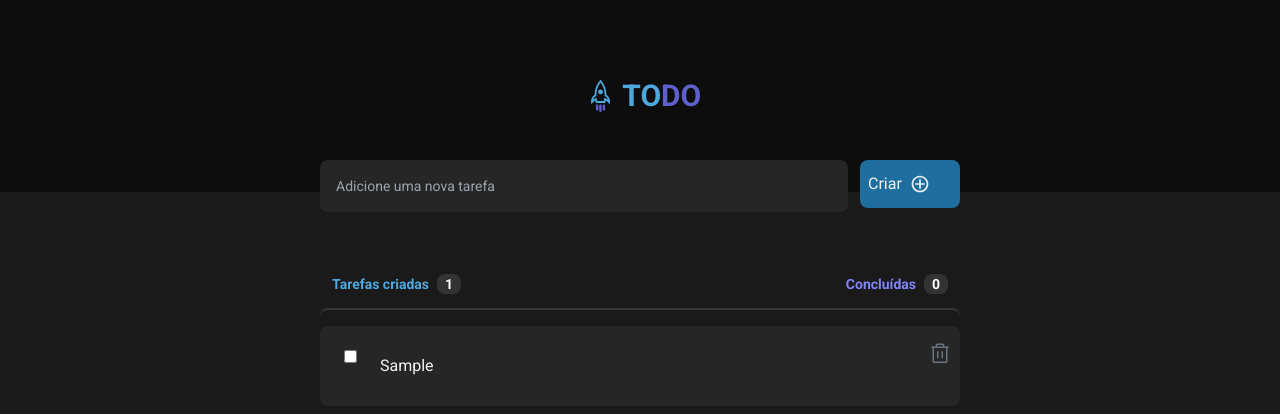
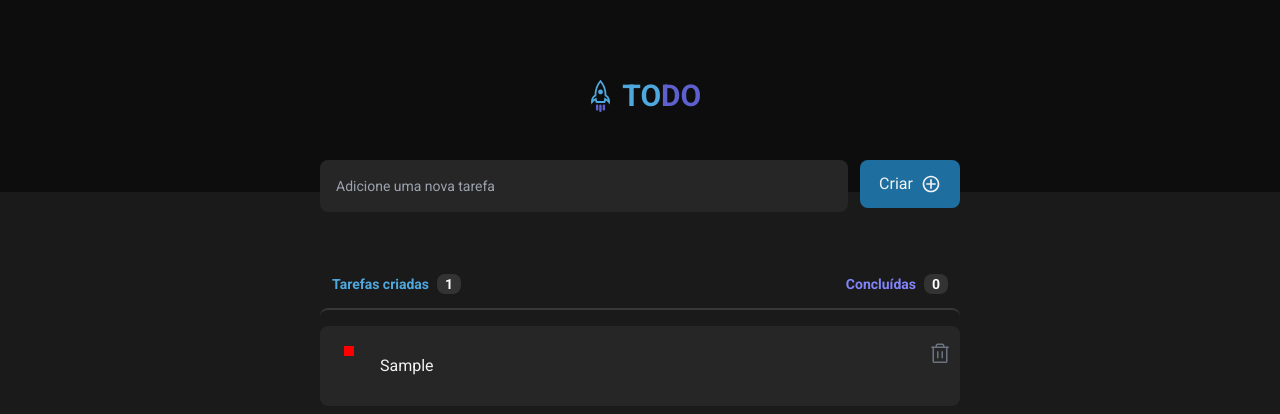
Before and after one commit to YagoB16/to-do-list-ts, a React (Vite) app: page / in a window 1280 px wide. Both pictures are taken after typing "Sample" into the empty fields and a click on the button "Criar". Shown: the top 414 px of the page. Built offline with nearby package versions, Linux system fonts and the light colour scheme.

Commit message:
update: remoção de espaço em App; Adicionado label para checkbox customizável; Ajuste em button centralizando itens;

```diff
--- a/src/App.tsx
+++ b/src/App.tsx
@@ -6,9 +6,8 @@ import { Tasks } from './components/Tasks'
 
 export function App() {
 
-    const [tasks, setTasks] = useState<string[]>([
+    const [tasks, setTasks] = useState<string[]>([])
 
-    ])
     // Função para adicionar uma nova tarefa
     function handleCreateNewTask(newTask: string) {
         setTasks(prevTasks => [...prevTasks, newTask]);
--- a/src/components/Input.tsx
+++ b/src/components/Input.tsx
@@ -33,7 +33,7 @@ export function Input({ onCreateNewTask }: InputProps) {
 
                 <button
                     type="submit"
-                    className={`bg-[#1E6F9F] hover:bg-[#4EA8DE] h-12 text-[#F2F2F2] rounded-lg p-2  flex items-center gap-2`}>
+                    className={`bg-[#1E6F9F] hover:bg-[#4EA8DE] h-12 text-[#F2F2F2] rounded-lg p-2 flex justify-center items-center gap-2`}>
                     Criar
                     <CgAdd
                         size={20}
--- a/src/components/List.tsx
+++ b/src/components/List.tsx
@@ -1,23 +1,25 @@
-import { Trash } from 'phosphor-react';
+import { Trash } from 'phosphor-react'
 
 export interface Tasks {
-    task?: string | string[],
+  task?: string | string[]
 }
 
-
 export function List({ task }: Tasks) {
-
-
   return (
     <>
-            <div className={`w-full h-20 rounded-lg flex justify-between items-center p-2 bg-[#262626]  first:mt-4 last:mb-8`}>
-                <div className={`w-6 h-6 -mt-4 ml-4 flex-none`}>
-                    <input className={``} type="checkbox" name="" id="" />
+      <div
+        className={`w-full h-20 rounded-lg flex justify-between items-center p-2 bg-[#262626]  first:mt-4 last:mb-8`}
+      >
+        <div className={`w-6 h-6 -mt-4 ml-4 flex-none bg-red`}>
+          <input className="rounded-full" type="checkbox" name="" id="teste" />
+          <label htmlFor="teste" className="checkMark"></label>
         </div>
         <p className={`px-3 flex-1 text-[#F2F2F2]`}>{task}</p>
-                <button title='Deletar task' className={`w-6 h-6 -mt-4 pr-4 pb-8 flex-none`}>
-                    <Trash size={24}
-                        className={`text-gray-500 hover:[color:red]`} />
+        <button
+          title="Deletar task"
+          className={`w-6 h-6 -mt-4 pr-4 pb-8 flex-none`}
+        >
+          <Trash size={24} className={`text-gray-500 hover:[color:red]`} />
         </button>
       </div>
     </>
--- a/src/global.css
+++ b/src/global.css
@@ -9,8 +9,8 @@
   --gray-300: #808080;
   --gray-400: #333333;
   --gray-500: #262626;
-  --gray-600: #1A1A1A;
-  --gray-700: #0D0D0D;
+  --gray-600: #1a1a1a;
+  --gray-700: #0d0d0d;
 
   --purple: #8284fa;
   --purple-dark: #5e60ce;
@@ -39,10 +39,25 @@ button {
 }
 
 .text-inter-bold {
-    font-family: Inter, sans-serif;
-    font-weight: 700;
+  font-family: Inter, sans-serif;
+  font-weight: 700;
 }
 .text-inter-regular {
-    font-family: Inter, sans-serif;
-    /* font-weight: 400; */
+  font-family: Inter, sans-serif;
+  /* font-weight: 400; */
 }
+
+input[type='checkbox'] {
+  display: none;
+}
+
+input[type='checkbox'] ~ .checkMark {
+  display: flex;
+  background-color: red;
+  width: 10px;
+  height: 10px;
+}
+
+input[type='checkbox']:checked ~ .checkMark {
+  background-color: green;
+}
```
Lines whose indentation alone changed are shown as unchanged.
